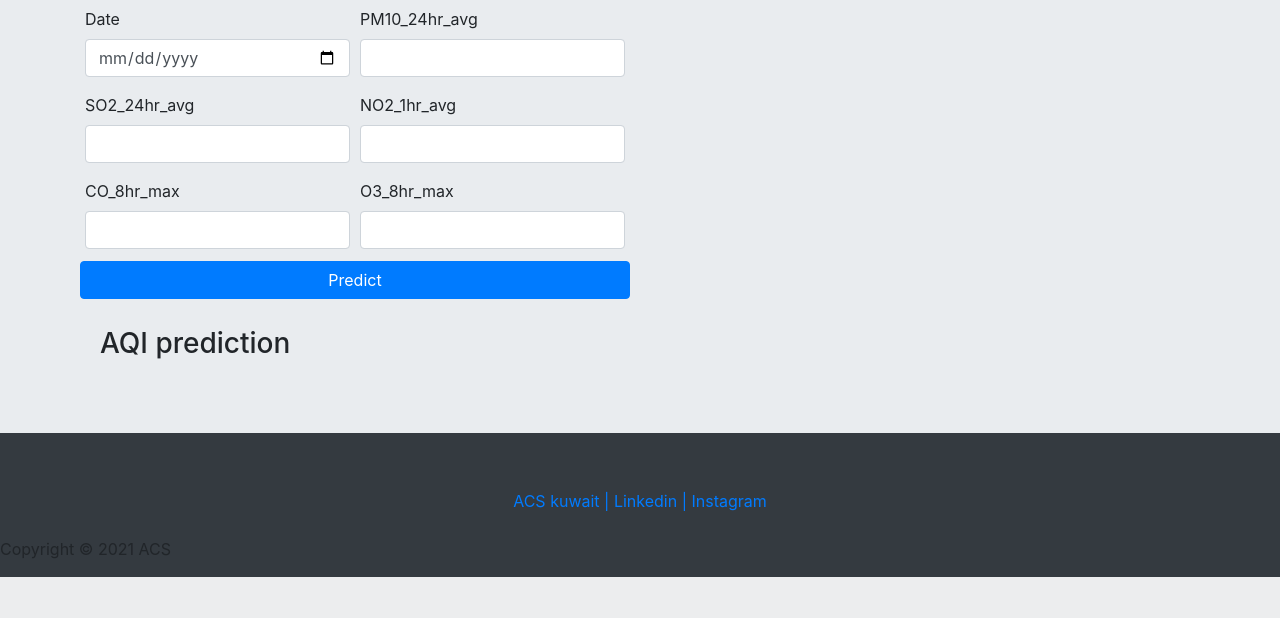
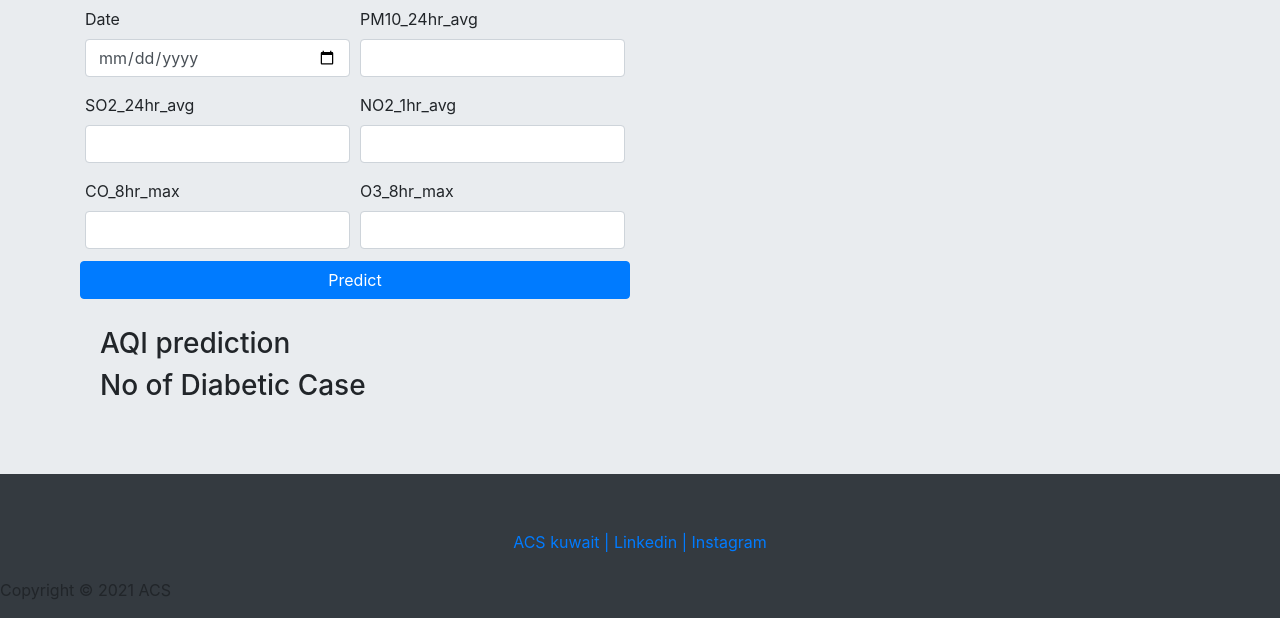
Before and after one commit to khurram-DS/Diabetic_acs, a Flask app: page / in a window 1280 px wide. Shown: the part 809-1427 px from the top of the page. Before the commit the page ends 1386 px from the top, so only its background shows below. Run offline with Flask 2, Linux system fonts and the light colour scheme; parts of the project's set-up code (start-up, migrations or seed data) failed here and were passed over; some libraries are stand-ins or nearby versions.

Commit message:
Add files via upload

```diff
--- a/templates/index.html
+++ b/templates/index.html
@@ -134,11 +134,13 @@
                     {% endif %}
                 </div>
                 <div class="col-md-6">
+                    <h3>No of Diabetic Case </h3>
                     {% if my_prediction2 %}
-                    <h3>No of Diabetic Case </h3>
-
-
+                    {% if my_prediction2< 0  %}
+                    <h4 class="text text-success">Number of Diabetic Cases Based on AQI <sub></sub> is None </h4>
+                    {% else %}
                     <h4 class="text text-success">Number of Diabetic Cases Based on AQI <sub></sub> is {{ my_prediction2 }} </h4>
+                    {% endif %}
                     {% endif %}
                 </div>
                 <div class="col-md-6">
```
